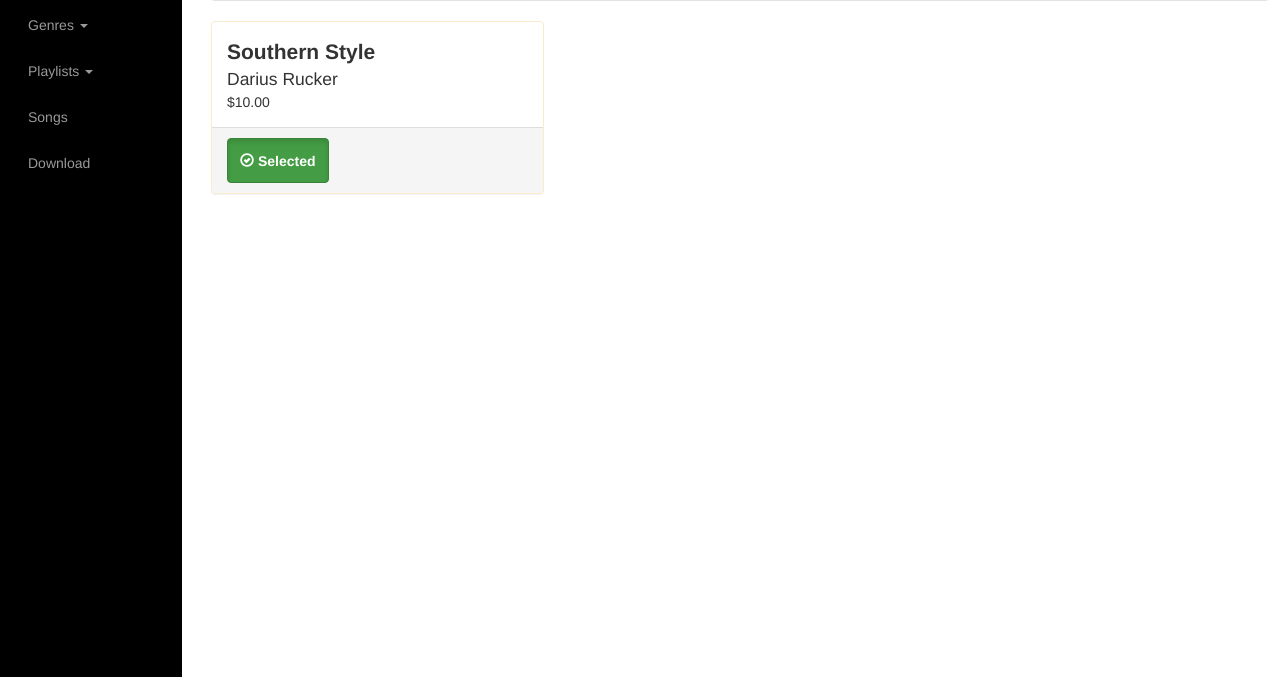
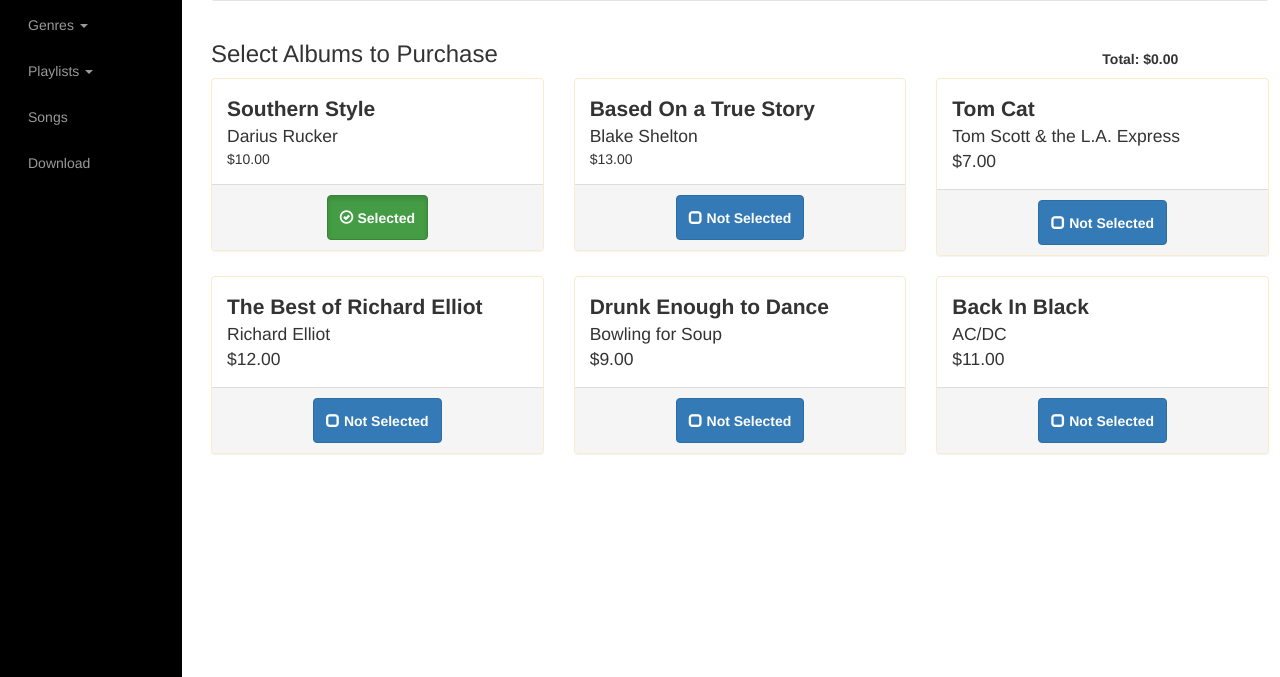
Before and after one commit to Nik11jan/Nik11jan.MyTunes.github.io, a website: page Songs.html in a window 1280 px wide. Shown: the part 173-850 px from the top of the page. Drawn offline with Linux system fonts and the light colour scheme.

Commit message:
Created Product Total Area for Calculating Grand Total

```diff
--- a/Songs.html
+++ b/Songs.html
@@ -33,6 +33,13 @@
       padding-top:0.5em;
       padding-bottom: 0em;
     }
+
+    .total-area{
+      margin-top: 2em;
+    font-weight:  bold;
+    text-align:   right;
+    }
+
   </style>
 </head>
 <body class="notransition">
@@ -152,18 +159,28 @@
     </div>
 
     <div class="row">
-      <div class="col-xs-12 col-sm-4">
+      <div class="col-sm-6">
+        <h3>Select Albums to Purchase</h3>
+      </div>
+      <div class="col-sm-5 total-area">
+        <span>Total:</span>
+        <span id="total">$0.00</span>
+      </div>
+    </div>
+
+    <div class="row">
+      <div class="col-sm-4">
         <div class="panel panel-warning">
           <div class="panel-body">
               <span class= "title">Southern Style</span>
               <span class= "desc">Darius Rucker</span>
               <span class= "Price">$10.00</span>
           </div>
-          <div class="panel-footer">
+          <div class="panel-footer text-center">
             <div class="btn-group" data-toggle="buttons">
               <label class="btn btn-success active">
                 <span class="glyphicon glyphicon-ok-circle"></span>
-                <input type="checkbox" id= "chk1" name="products" checked="checked" />
+                <input id="chk1" type="checkbox" name="products" checked="checked" />
                 <label for="chk1">Selected</label>
               </label>
             </div>
@@ -171,7 +188,111 @@
         </div>
       </div>
 
-    </div>
+
+    <div class="col-sm-4">
+        <div class="panel panel-warning">
+          <div class="panel-body">
+              <span class= "title">Based On a True Story</span>
+              <span class= "desc">Blake Shelton</span>
+              <span class= "Price">$13.00</span>
+          </div>
+          <div class="panel-footer text-center">
+            <div class="btn-group" data-toggle="buttons">
+              <label class="btn btn-primary">
+                <span class="glyphicon glyphicon-unchecked"></span>
+                <input id="chk2" type="checkbox" name="products" />
+                <label for="chk2">Not Selected</label>
+              </label>
+            </div>
+          </div>
+        </div>
+      </div>
+
+
+    <div class="col-sm-4">
+        <div class="panel panel-warning">
+          <div class="panel-body">
+            <span class="title">Tom Cat</span>
+            <span class="desc">Tom Scott &amp; the L.A. Express</span>
+            <span class="price">$7.00</span>
+          </div>
+          <div class="panel-footer text-center">
+            <div class="btn-group" data-toggle="buttons">
+              <label class="btn btn-primary">
+                <span class="glyphicon glyphicon-unchecked"></span>
+                <input id="chk2" type="checkbox" name="products" />
+                <label for="chk2">Not Selected</label>
+              </label>
+            </div>
+          </div>
+        </div>
+      </div>
+
+
+
+    <div class="col-sm-4">
+        <div class="panel panel-warning">
+          <div class="panel-body">
+            <span class="title">The Best of Richard Elliot</span>
+            <span class="desc">Richard Elliot</span>
+            <span class="price">$12.00</span>
+          </div>
+          <div class="panel-footer text-center">
+            <div class="btn-group" data-toggle="buttons">
+              <label class="btn btn-primary">
+                <span class="glyphicon glyphicon-unchecked"></span>
+                <input id="chk3" type="checkbox" name="products" />
+                <label for="chk3">Not Selected</label>
+              </label>
+            </div>
+          </div>
+        </div>
+      </div>
+
+
+
+    <div class="col-sm-4">
+        <div class="panel panel-warning">
+          <div class="panel-body">
+            <span class="title">Drunk Enough to Dance</span>
+            <span class="desc">Bowling for Soup</span>
+            <span class="price">$9.00</span>
+          </div>
+          <div class="panel-footer text-center">
+            <div class="btn-group" data-toggle="buttons">
+              <label class="btn btn-primary">
+                <span class="glyphicon glyphicon-unchecked"></span>
+                <input id="chk3" type="checkbox" name="products" />
+                <label for="chk3">Not Selected</label>
+              </label>
+            </div>
+          </div>
+        </div>
+      </div>
+
+
+
+    <div class="col-sm-4">
+        <div class="panel panel-warning">
+          <div class="panel-body">
+            <span class="title">Back In Black</span>
+            <span class="desc">AC/DC</span>
+            <span class="price">$11.00</span>
+          </div>
+          <div class="panel-footer text-center">
+            <div class="btn-group" data-toggle="buttons">
+              <label class="btn btn-primary">
+                <span class="glyphicon glyphicon-unchecked"></span>
+                <input id="chk3" type="checkbox" name="products" />
+                <label for="chk3">Not Selected</label>
+              </label>
+            </div>
+          </div>
+        </div>
+      </div>
+
+
+
 
   </div>
   <!-- *** END: Body Content *** -->
```
